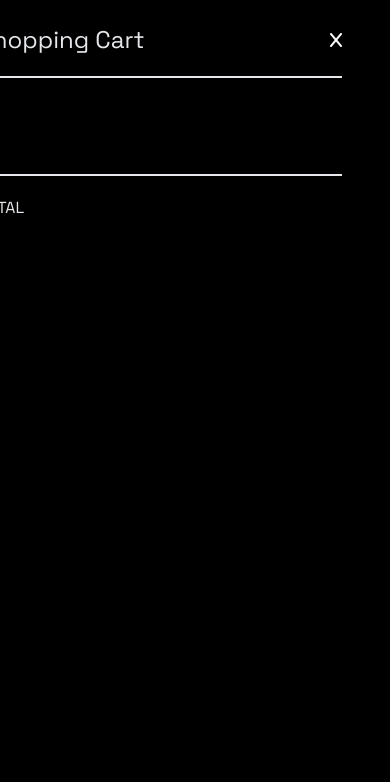
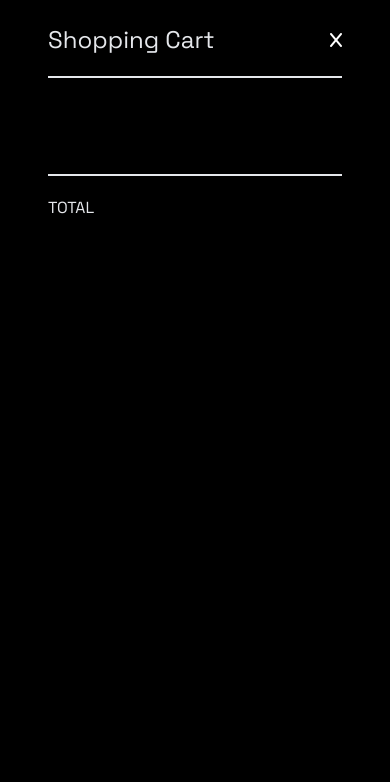
Before and after one commit to PinkTim/shop-site, a website: page index.html in a window 390 px wide. Both pictures are taken after a click on the button 244 px from the left and 44 px from the top of the page. Shown: the top 782 px of the page. Drawn offline with Linux system fonts and the light colour scheme; no server answers.

Commit message:
fix shop cart final final

```diff
--- a/index.html
+++ b/index.html
@@ -82,7 +82,7 @@
         </div>
       </div>
     </footer>
-    <div id="cart" class="fixed invisible overflow-auto bg-black w-460px h-full right-0 top-0 py-6 px-12">
+    <div id="cart" class="fixed invisible overflow-auto bg-black sm:w-460px w-full h-full right-0 top-0 py-6 px-12">
       <div class="flex justify-between items-center">
         <div class=" text-gray-200 text-2xl" >Shopping Cart</div>
         <button onclick="toggleCart()"class="text-white fa-solid fa-x"></button>
```
Also changed, not shown: css/style.css.
